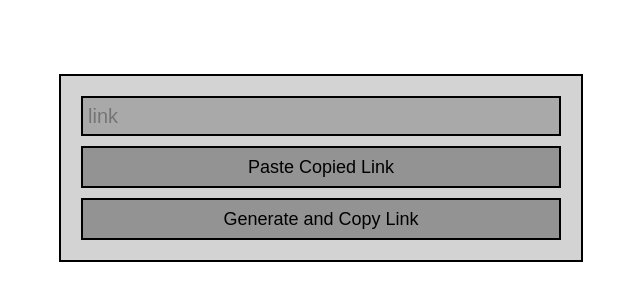
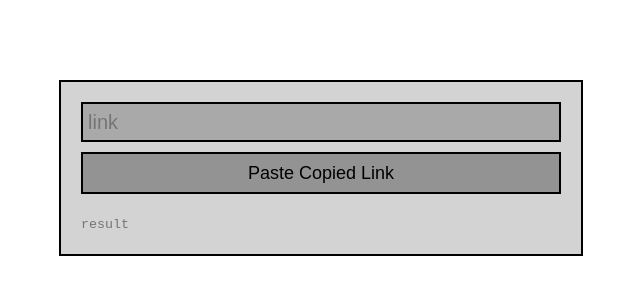
Before and after one commit to themmixproject/Redi, a plain HTML site: page index.html in a window 1280 px wide. Shown: the part 232-532 px from the top of the page, without its empty margins (319-959 px from the left). Drawn offline with Linux system fonts and the light colour scheme.

Commit message:
added result input, removed button

```diff
--- a/css/Redi.css
+++ b/css/Redi.css
@@ -45,3 +45,16 @@ body {
     font-size: 18px;
     text-align: center;
 }
+
+#result {
+    width: 100%;
+    overflow: hidden;
+    display: block;
+    box-sizing: border-box;
+    border: none;
+    height: 40px;
+    padding-left: 10px;
+    padding-right: 10px;
+    background-color: transparent;
+    font-family: 'Courier New', Courier, monospace;
+}
--- a/index.html
+++ b/index.html
@@ -18,9 +18,10 @@
             <div id="input-wrapper">
                 <input id="link-input" type="text" placeholder="link"/>
             </div>
-            <div class="generic-ui-button">Paste Copied Link</div>
-            <div class="generic-ui-button">Generate and Copy Link</div>
+            <div id="paste-button" class="generic-ui-button">Paste Copied Link</div>
+            <input id="result" placeholder="result" readonly/>
         </div>
+
         <script type="text/javascript" src="js/Redi.js"></script>
     </body>
 </html>
```
